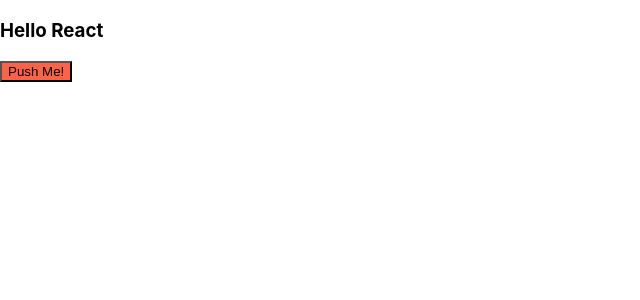
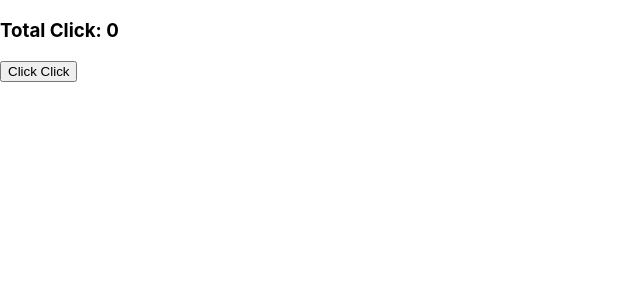
Before and after one commit to elkeipy/momentum_card, a React (Create React App) app: page / in a window 1280 px wide. Shown: the top 300 px of the page, without its empty margins (0-640 px from the left). Built offline with nearby package versions, Linux system fonts and the light colour scheme.

Commit message:
Update index.tsx

```diff
--- a/src/index.tsx
+++ b/src/index.tsx
@@ -4,29 +4,29 @@ import './css/index.css';
 import App from './App';
 //import reportWebVitals from './reportWebVitals';
 
-const Title = (
-  <h3 id='title' onMouseDown={() => console.log('MouseDown')}>
-    Hello React
-  </h3>
-);
+function TestApp() {
+  const [counter, setCounter] = React.useState(0);
+  const onClick = () => {
+    setCounter(counter + 1);
+    console.log(counter);
+    //root.render(<TestApp/>);
+  }
 
-const btn = (
-  <button style={{backgroundColor: "tomato"}} onClick={() => console.log('Push Push Baby!')}>
-    Push Me!
-  </button>
-)
-
-const container = React.createElement('div', null, [Title, btn]);
+  return (
+    <div>
+      <h3 id='title' onMouseDown={() => console.log('MouseDown')}>
+        Total Click: {counter}
+      </h3>
+      <button onClick={onClick}>Click Click</button>
+    </div>
+  )
+}
 
 const root = ReactDOM.createRoot(
   document.getElementById('root') as HTMLElement
 );
 
-function funcEnter() {
-  console.log('Entering');
-}
-
-root.render(container);
+root.render(<TestApp/>);
 
 //root.render(
 //  <React.StrictMode>
```
